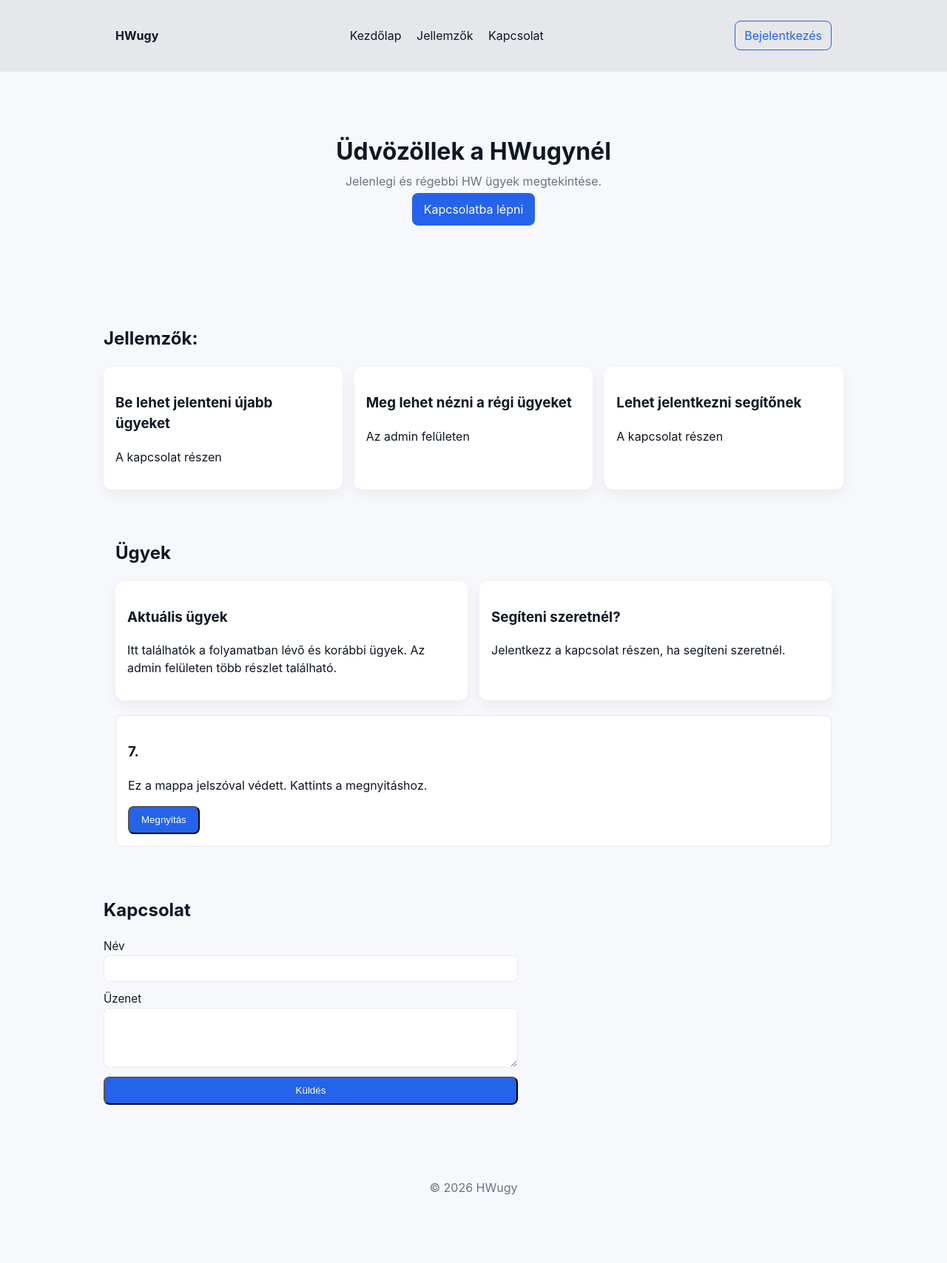
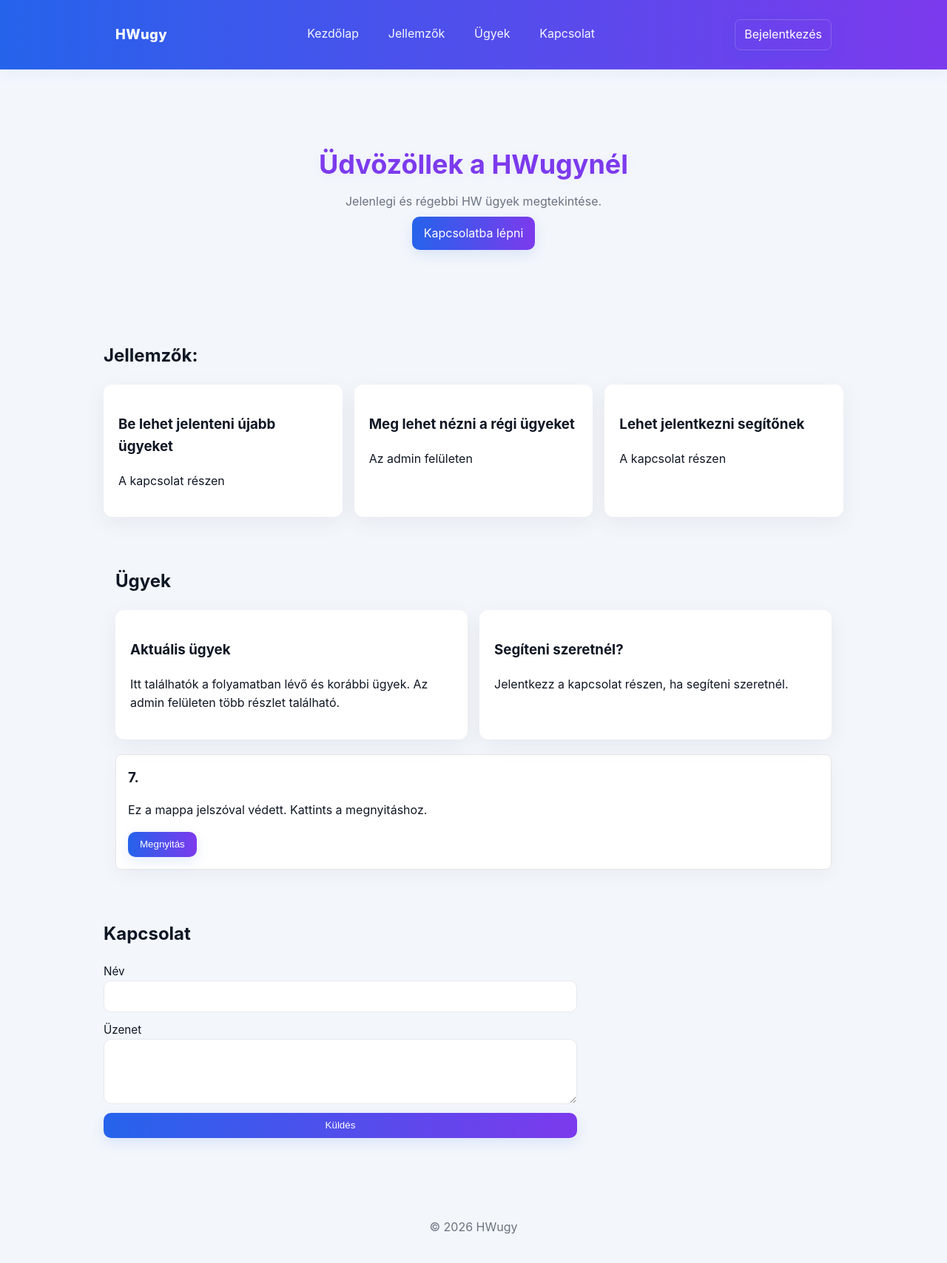
Before and after one commit to Nagymbr21/HWugy, a website: page index.html in a window 1280 px wide. Shown: the whole page at 74% size. Before the commit the page ends 1650 px from the top, so only its background shows below. Drawn offline with Linux system fonts and the light colour scheme.

Commit message:
Decorated

```diff
--- a/index.html
+++ b/index.html
@@ -14,6 +14,7 @@
       <nav id="site-nav" class="site-nav">
         <a href="#home">Kezdőlap</a>
         <a href="#features">Jellemzők</a>
+        <a href="#ugyek">Ügyek</a>
         <a href="#contact">Kapcsolat</a>
       </nav>
       <a class="login-btn btn" href="admin.html">Bejelentkezés</a>
@@ -68,8 +69,8 @@
         </div>
         <div id="folder-content" style="display:none;margin-top:1rem">
           <ul>
-            <li><a href="ugy.html?id=1">Ügy #1 — rövid leírás</a></li>
-            <li><a href="ugy.html?id=2">Ügy #2 — rövid leírás</a></li>
+            <li><a href="ugy.html?id=1">Ügy #1 — Imi Botrány</a></li>
+            <li><a href="ugy.html?id=2">Ügy #2 — Még semmi</a></li>
           </ul>
         </div>
       </div>
--- a/styles.css
+++ b/styles.css
@@ -1,36 +1,57 @@
 :root{
-  --bg:#f7f8fb;
+  --bg:#f3f6fb;
   --card:#ffffff;
   --text:#0f1724;
   --muted:#6b7280;
   --accent:#2563eb;
+  --accent-2:#7c3aed;
   --radius:12px;
+  --glass: rgba(255,255,255,0.6);
 }
 *{box-sizing:border-box}
-body{font-family:Inter,Segoe UI,Roboto,system-ui,Arial;background:var(--bg);color:var(--text);margin:0;line-height:1.5}
+body{font-family:Inter,Segoe UI,Roboto,system-ui,Arial;background:var(--bg);color:var(--text);margin:0;line-height:1.6}
 .container{max-width:1000px;margin:0 auto;padding:1rem}
-.site-header{background:#e5e7eb;padding:.75rem 0;border-bottom:1px solid #e6e9ef}
+
+.site-header{background:linear-gradient(90deg,var(--accent),var(--accent-2));padding:.6rem 0;border-bottom:1px solid rgba(255,255,255,0.06);box-shadow:0 6px 18px rgba(37,99,235,0.06)}
 .header-inner{display:flex;align-items:center;gap:1rem;justify-content:space-between}
-.logo{font-weight:700;color:var(--text);text-decoration:none}
-.nav-toggle{display:none;background:transparent;border:0;font-size:1.25rem}
-.site-nav a{margin-left:1rem;color:var(--text);text-decoration:none}
-.hero{padding:4rem 0;text-align:center}
-.hero h1{font-size:2rem;margin:.25rem 0}
-.hero p{color:var(--muted);margin:.25rem 0}
-.btn{display:inline-block;background:var(--accent);color:#fff;padding:.6rem 1rem;border-radius:8px;text-decoration:none}
-.login-btn{background:transparent;color:var(--accent);border:1px solid var(--accent);padding:.45rem .75rem;border-radius:8px;margin-left:1rem;text-decoration:none}
+.logo{font-weight:800;color:white;text-decoration:none;font-size:1.15rem;letter-spacing:.4px}
+.nav-toggle{display:none;background:transparent;border:0;font-size:1.25rem;color:white}
+.site-nav a{margin-left:1rem;color:rgba(255,255,255,0.95);text-decoration:none;padding:.4rem .6rem;border-radius:8px}
+.site-nav a:hover{background:rgba(255,255,255,0.06)}
+
+.hero{padding:5rem 0 3rem;text-align:center;background:linear-gradient(180deg, rgba(255,255,255,0.04), transparent)}
+.hero h1{font-size:2.25rem;margin:.25rem 0;color:var(--accent-2);text-shadow:0 2px 18px rgba(124,58,237,0.06)}
+.hero p{color:var(--muted);margin:.5rem 0}
+
+.btn{display:inline-block;background:linear-gradient(90deg,var(--accent),var(--accent-2));color:#fff;padding:.6rem 1rem;border-radius:10px;text-decoration:none;box-shadow:0 6px 18px rgba(37,99,235,0.12);border:0}
+.login-btn{background:transparent;color:white;border:1px solid rgba(255,255,255,0.18);padding:.45rem .75rem;border-radius:8px;margin-left:1rem;text-decoration:none}
+
 .features{padding:2rem 0}
 .grid{display:grid;grid-template-columns:repeat(auto-fit,minmax(220px,1fr));gap:1rem}
-.card{background:var(--card);padding:1rem;border-radius:var(--radius);box-shadow:0 6px 18px rgba(15,23,36,0.06)}
+.card{background:var(--card);padding:1.25rem;border-radius:var(--radius);box-shadow:0 8px 30px rgba(15,23,36,0.06);transition:transform .18s ease,box-shadow .18s ease}
+.card:hover{transform:translateY(-6px);box-shadow:0 18px 48px rgba(15,23,36,0.12)}
+
 .contact{padding:2rem 0}
-form{display:grid;gap:.75rem;max-width:560px}
+form{display:grid;gap:.75rem;max-width:640px}
 label{display:flex;flex-direction:column;font-size:.95rem;color:var(--text)}
-input,textarea{padding:.6rem;border-radius:8px;border:1px solid #e6e9ef;background:#fff}
+input,textarea{padding:.8rem;border-radius:10px;border:1px solid #e6e9ef;background:#fff}
 .form-status{margin-top:.5rem;color:var(--muted)}
-.site-footer{padding:1rem 0;text-align:center;color:var(--muted)}
+.site-footer{padding:1.5rem 0;text-align:center;color:var(--muted)}
+
+.folder{background:linear-gradient(180deg, var(--glass), var(--card));border-radius:12px;padding:1rem;border:1px solid rgba(15,23,36,0.04);box-shadow:0 8px 24px rgba(15,23,36,0.04)}
+.folder h3{margin:0 0 .25rem 0}
+.folder ul{margin:0;padding-left:1.1rem}
+.folder a{color:var(--accent-2);text-decoration:none}
+.folder a:hover{text-decoration:underline}
+
+/* decorative subtle pattern */
+.pattern {
+  background-image: radial-gradient(rgba(37,99,235,0.02) 0.5px, transparent 0.5px);
+  background-size: 12px 12px;
+}
 
 @media (max-width:700px){
   .nav-toggle{display:inline-block}
-  .site-nav{display:none;position:absolute;right:1rem;top:60px;background:var(--card);padding:.5rem;border-radius:8px;box-shadow:0 8px 24px rgba(15,23,36,.08)}
+  .site-nav{display:none;position:absolute;right:1rem;top:60px;background:linear-gradient(180deg,var(--card),#fff);padding:.5rem;border-radius:8px;box-shadow:0 8px 24px rgba(15,23,36,.08)}
   .site-nav a{display:block;margin:0;padding:.5rem 1rem}
 }
```
